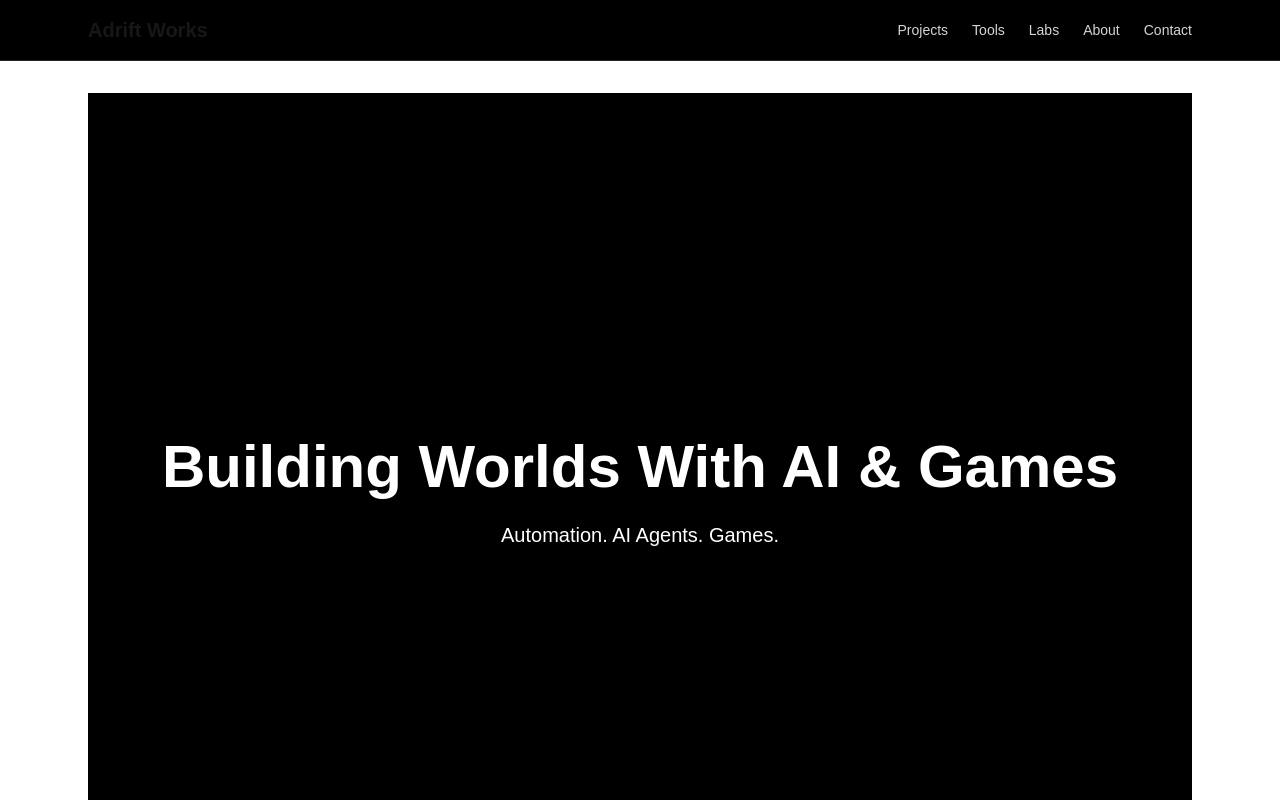
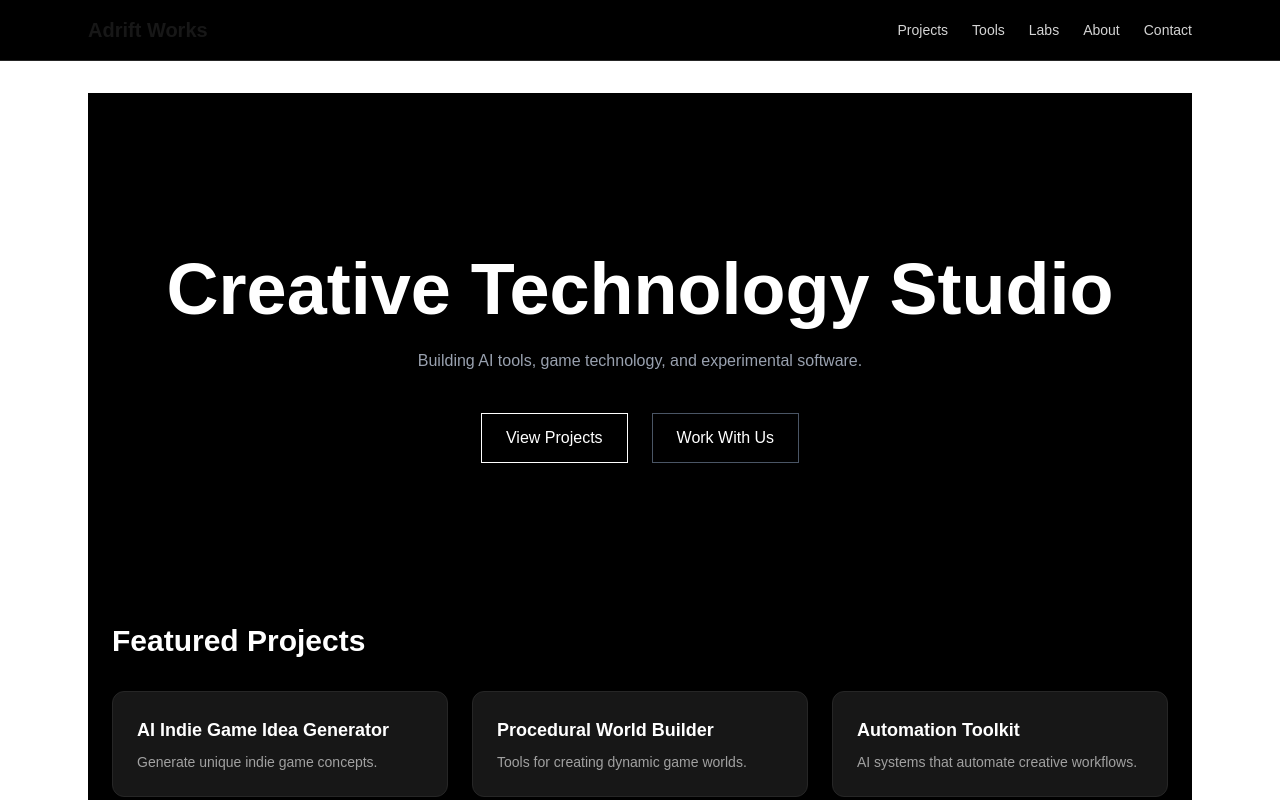
Before and after one commit to AdriftWorks/website, a Next.js app: page / in a window 1280 px wide. Shown: the top 800 px of the page. Built offline with nearby package versions, Linux system fonts and the light colour scheme.

Commit message:
Revamp Hero component with new styles and text
Updated hero section layout and content for improved clarity and engagement.

```diff
--- a/components/hero.tsx
+++ b/components/hero.tsx
@@ -6,16 +6,16 @@ export default function Hero(){
 
 return(
 
-<section className="h-screen flex flex-col justify-center items-center text-center">
+<section className="relative flex flex-col items-center justify-center text-center py-40 px-6 overflow-hidden">
 
 <motion.h1
 initial={{opacity:0,y:40}}
 animate={{opacity:1,y:0}}
 transition={{duration:1}}
-className="text-6xl font-bold"
+className="text-5xl md:text-7xl font-bold"
 >
 
-Building Worlds With AI & Games
+Creative Technology Studio
 
 </motion.h1>
 
@@ -23,12 +23,39 @@ Building Worlds With AI & Games
 initial={{opacity:0}}
 animate={{opacity:1}}
 transition={{delay:.5}}
-className="mt-6 text-xl opacity-70"
+className="text-gray-400 mt-6 max-w-2xl"
 >
 
-Automation. AI Agents. Games.
+Building AI tools, game technology, and experimental software.
 
 </motion.p>
+
+<motion.div
+initial={{opacity:0}}
+animate={{opacity:1}}
+transition={{delay:1}}
+className="mt-10 flex gap-6"
+>
+
+<a
+href="/projects"
+className="px-6 py-3 border border-white hover:bg-white hover:text-black transition"
+>
+
+View Projects
+
+</a>
+
+<a
+href="/contact"
+className="px-6 py-3 border border-gray-600 hover:border-white transition"
+>
+
+Work With Us
+
+</a>
+
+</motion.div>
 
 </section>
 
```
